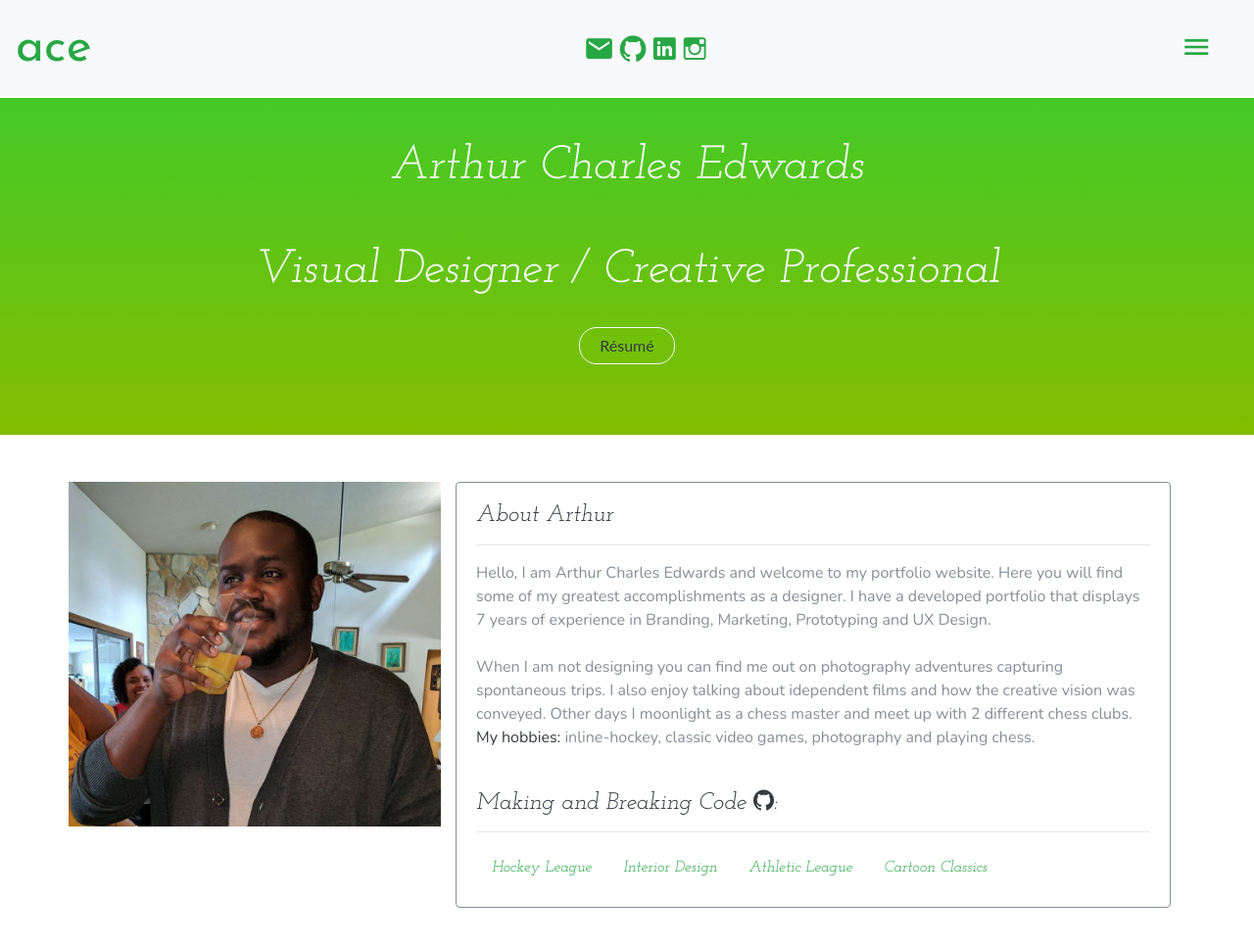
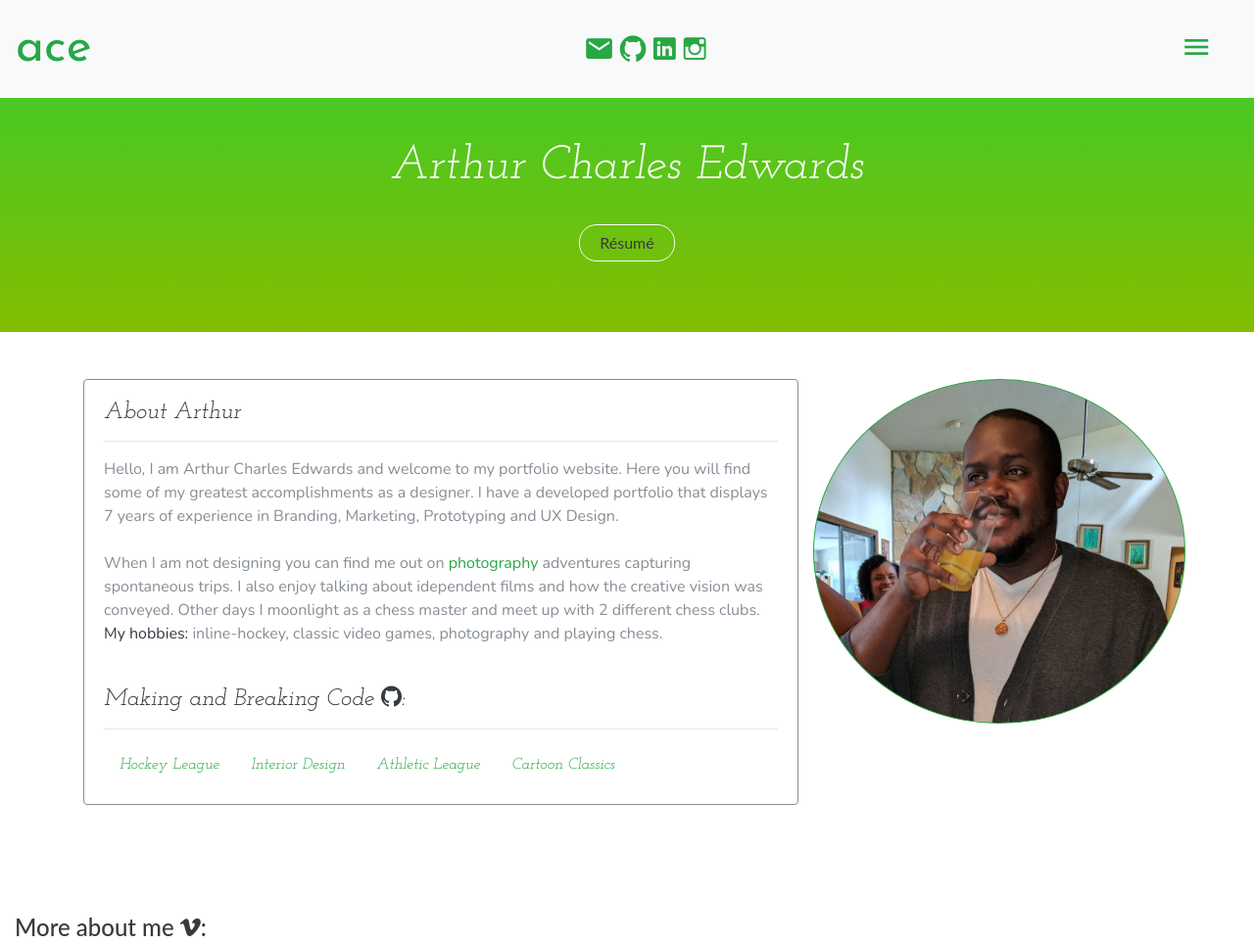
Before and after one commit to BracketNerd101/Jedi-Returns, a plain HTML site: page about.html in a window 1280 px wide. Shown: the top 964 px of the page at 98% size. Drawn offline with nearby package versions, Linux system fonts and the light colour scheme; files that its build step writes are made by us from their sources; files whose address does not match are found by name; a web font is replaced by a local one.

Commit message:
changes to the about page.

```diff
--- a/about.html
+++ b/about.html
@@ -68,7 +68,7 @@
 
   <div class="jumbotron jumbotron-fluid about-banner">
       <div class="container">
-        <h1 class="display-4 text-light text-center header-about-style">Arthur Charles Edwards <br><br> Visual Designer / Creative Professional </h1>
+        <h1 class="display-4 text-light text-center header-about-style">Arthur Charles Edwards <br></h1>
         <div class="col-md-12 col-lg-12 text-center scroll-down-icon">
           <h5 class="text-center">
             <a href="RESUME_ace.pdf">
@@ -81,15 +81,13 @@
 
   <div class="container">
     <div class="row">
-      <div class="col-md-4 col-lg-4 about-arthur about-picture wow fadeInUp" data-wow-duration="0.8s" data-wow-delay="0.5s" data-wow-offset="20">
-      </div>
-     <div class=" col-md-8 col-lg-8 about-arthur wow fadeInUp" data-wow-duration="0.8s" data-wow-delay="0.5s" data-wow-offset="20">
+      <div class=" col-md-8 col-lg-8 about-arthur wow fadeInUp" data-wow-duration="0.8s" data-wow-delay="0.5s" data-wow-offset="20">
        <div class="card border-secondary mb-3">
          <div class="card-body text-secondary">
            <h4 class="card-title text-dark">About Arthur</h4>
            <hr>
             <p class="card-text about-body-text">Hello, I am Arthur Charles Edwards and welcome to my portfolio website. Here you will find some of my greatest accomplishments as a designer. I have a developed portfolio that displays 7 years of experience in Branding, Marketing, Prototyping and UX Design.<br><br>
-              When I am not designing you can find me out on photography adventures capturing spontaneous trips. I also enjoy talking about idependent films and how the creative vision was conveyed. Other days I moonlight as a chess master and meet up with 2 different chess clubs. <br>
+              When I am not designing you can find me out on <a href="http://photography.planet-kamino.com/" class="button text-success btn-link">photography</a> adventures capturing spontaneous trips. I also enjoy talking about idependent films and how the creative vision was conveyed. Other days I moonlight as a chess master and meet up with 2 different chess clubs. <br>
             <span class="text-dark">My hobbies:</span> inline-hockey, classic video games, photography and playing chess.
             <br><br>
           </p>
@@ -112,6 +110,8 @@
          </div>
        </div>
      </div>
+     <div class="col-md-4 col-lg-4 about-arthur about-picture rounded-circle border border-success wow fadeInUp" data-wow-duration="0.8s" data-wow-delay="0.5s" data-wow-offset="20">
+      </div>
   </div><!-- end of row -->
 </div><!-- end of container -->
 
```
